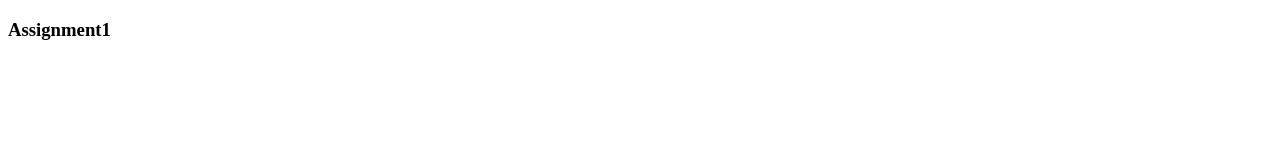
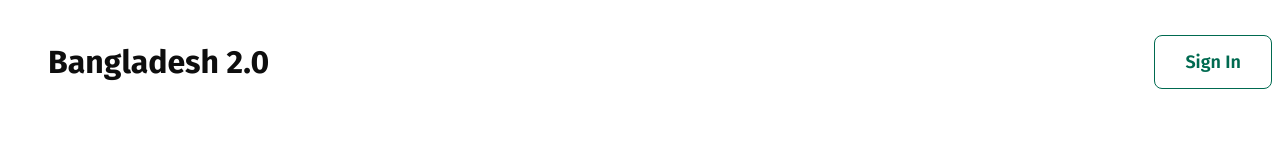
Before and after one commit to gitbynaymus/programming-hero-1st-assignment, a plain HTML site: page index.html in a window 1280 px wide. Drawn offline with Linux system fonts and the light colour scheme.

Commit message:
added nav

```diff
--- a/index.html
+++ b/index.html
@@ -4,9 +4,31 @@
     <meta charset="UTF-8">
     <meta name="viewport" content="width=device-width, initial-scale=1.0">
     <title>Assignment1</title>
+    <link rel="preconnect" href="https://fonts.googleapis.com">
+<link rel="preconnect" href="https://fonts.gstatic.com" crossorigin>
+<link href="https://fonts.googleapis.com/css2?family=Fira+Sans:ital,wght@0,100;0,200;0,300;0,400;0,500;0,600;0,700;0,800;0,900;1,100;1,200;1,300;1,400;1,500;1,600;1,700;1,800;1,900&family=Open+Sans:ital,wght@0,300..800;1,300..800&family=Work+Sans:ital,wght@0,100..900;1,100..900&display=swap" rel="stylesheet">
+<link rel="stylesheet" href="styles.css">
 </head>
 <body>
-    <h3>Assignment1</h3>
+    <header>
+        <nav>
+            <ul>
+                <h1 class="nav-heading font-color-1">Bangladesh 2.0</h1>
+                <div>
+                    <button class="btn">Sign In</button>
+                </div>
+            </ul>
+        </nav>
+
+    </header>
+    <main>
+        <section>
+
+        </section>
+    </main>
+    <footer>
+
+    </footer>
 
 </body>
 </html>
--- a/styles.css
+++ b/styles.css
@@ -0,0 +1,36 @@
+*{
+    font-family: "Fira Sans", serif;
+}
+nav ul {
+    display: flex;
+    align-items: center;
+    justify-content: space-between;
+}
+nav .btn {
+    background-color: transparent;
+    color: #006A50;
+    border: 1px solid #006A50;
+    padding: 15px 30px;
+    border-radius: 8px;
+}
+.btn{
+    padding: 17px 34px;
+    color: white;
+    font-size: 18px;
+    font-weight: 600;
+    border-radius: 8px;
+    border-radius: none;
+    cursor: pointer;
+    border: none;
+    outline: none;
+    transition: background-color 0.3s, transform 0.3s;
+}
+.btn-explore{
+    background-color: #006A50;
+}
+.nav-heading {
+    font-size: 32px;
+}
+.font-color-1{
+    color: #0E0E0E;
+}
```
